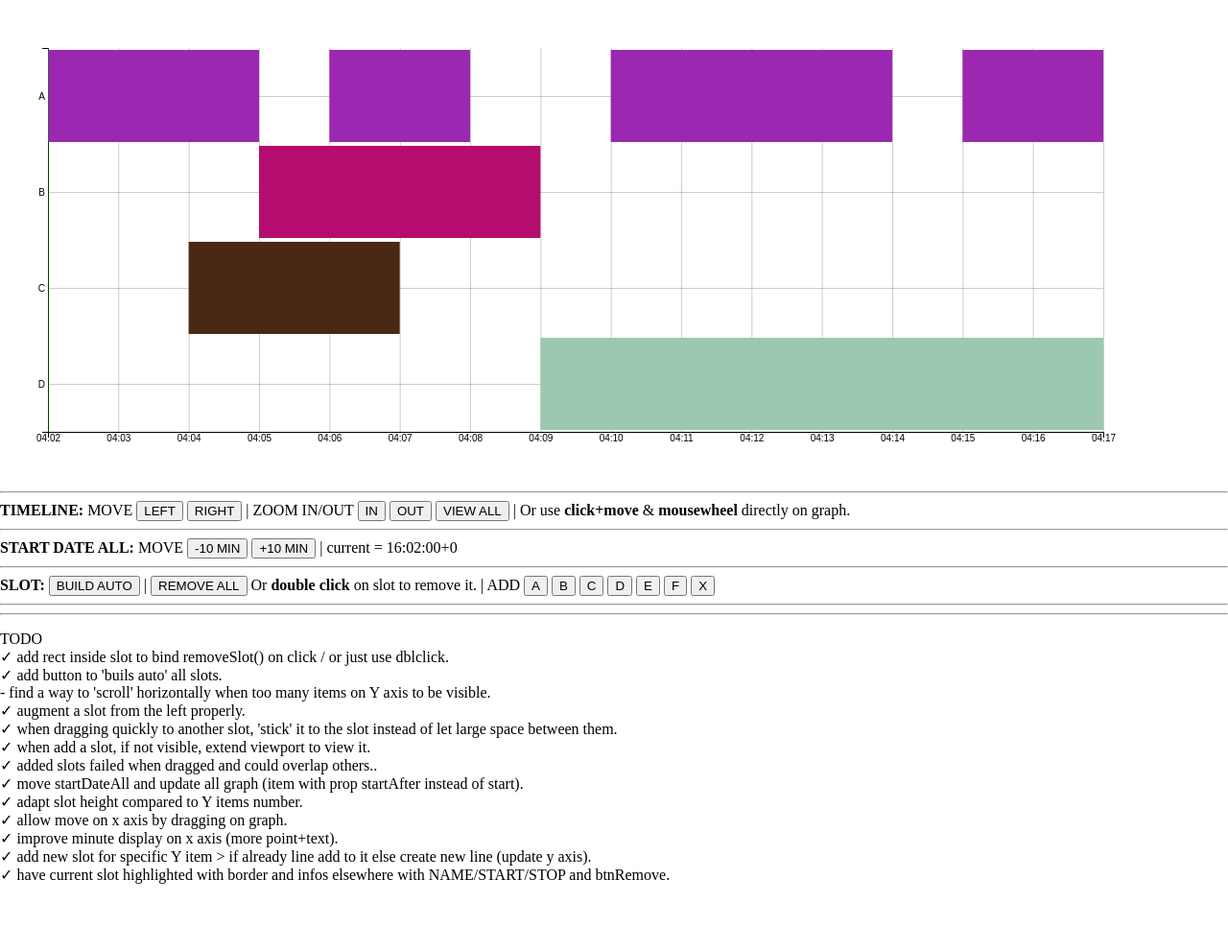
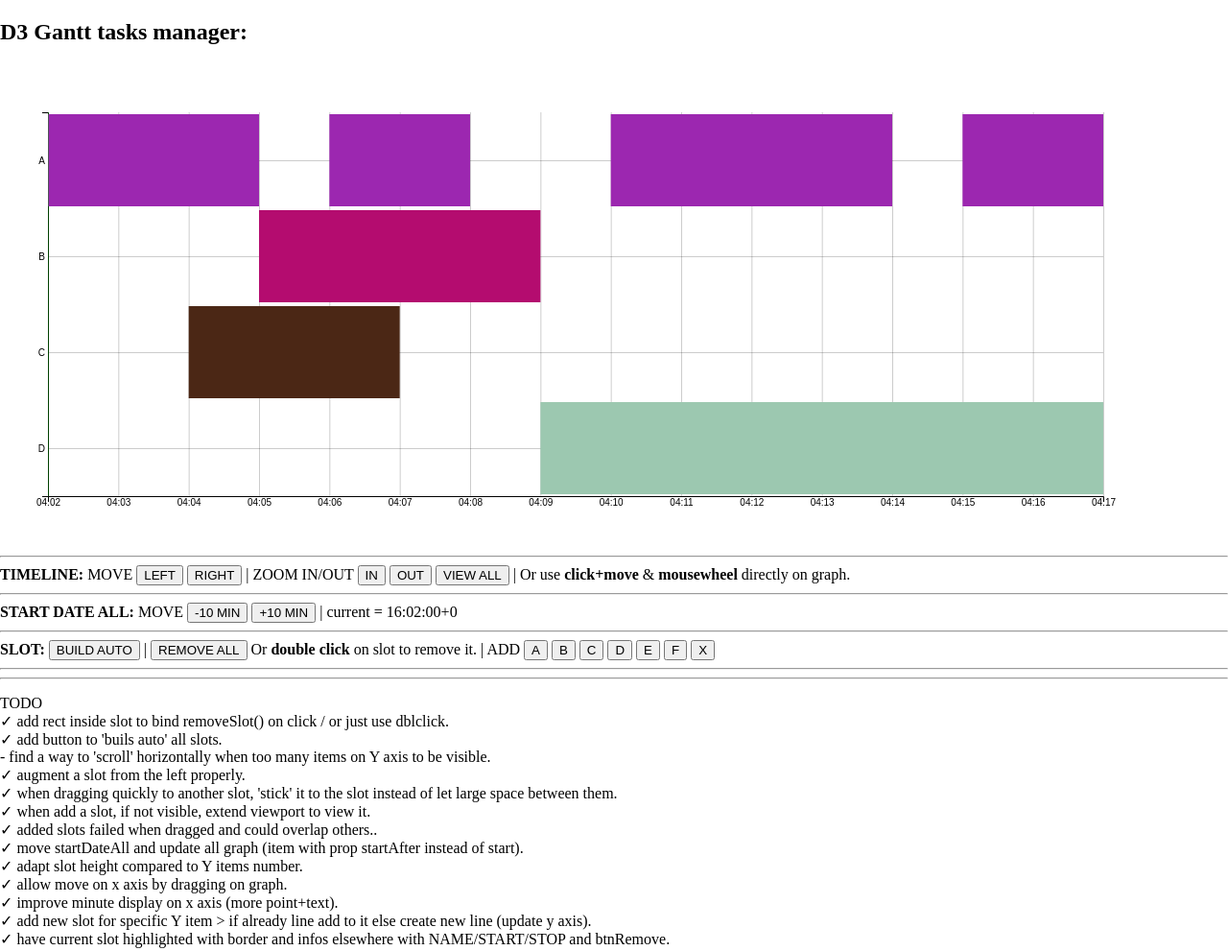
Before and after one commit to bertrandg/d3-gantt-scheduler, a website: page index.html in a window 1280 px wide. Shown: the whole page at 96% size. Before the commit the page ends 937 px from the top, so only its background shows below. Drawn offline with Linux system fonts and the light colour scheme.

Commit message:
add title

```diff
--- a/index.html
+++ b/index.html
@@ -5,6 +5,7 @@
         <script src="vendor/lodash.min.js"></script>
     </head>
     <body>
+        <h2>D3 Gantt tasks manager:</h2>
         <div id="chart"></div>
         <hr>
         <b>TIMELINE:</b> MOVE
```
